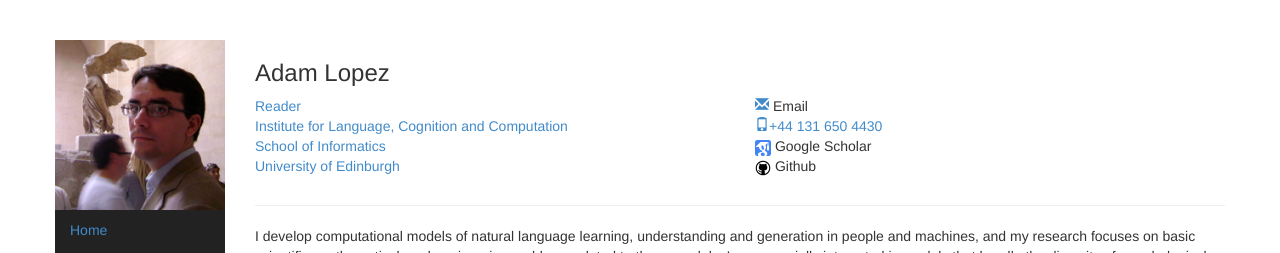
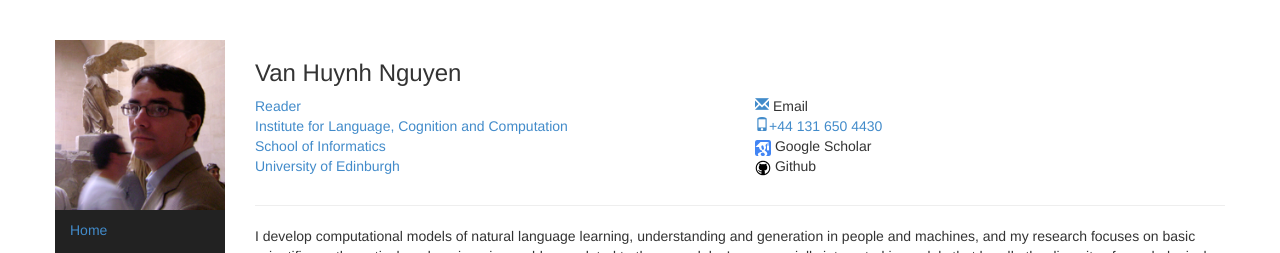
Before and after one commit to nvhuynh/Backup_website2, a Jekyll site: the page built from index.html, in a window 1280 px wide. Shown: the top 253 px of the page. Built offline with Jekyll 4.4.1, drawn with Linux system fonts in a browser that asks for light colours.

Commit message:
update name

```diff
--- a/index.html
+++ b/index.html
@@ -6,7 +6,7 @@ picture: nike
 <div class="page-header">
   <div class="row">
     <div class="col-sm-12">
-      <h3>Adam Lopez</h3>
+      <h3>Van Huynh Nguyen</h3>
     </div>
   </div>
   <div class="row">
```
